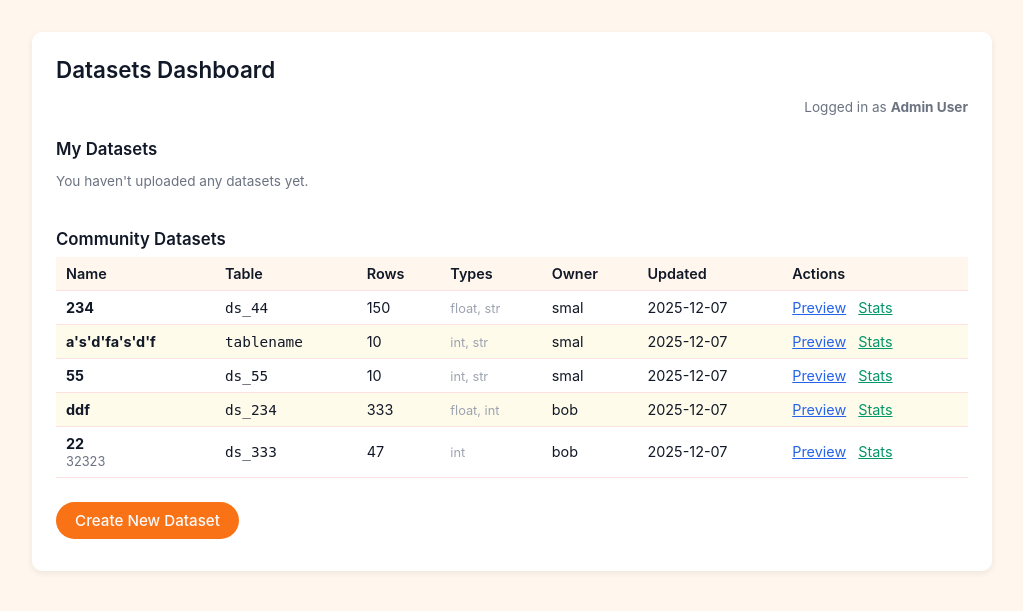
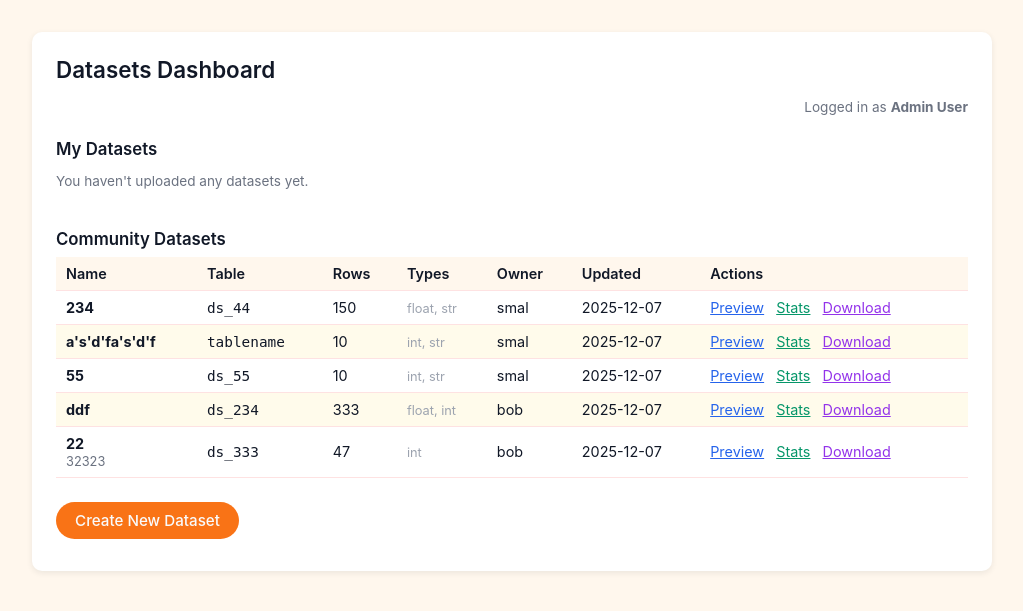
Before and after one commit to gitzhen0/Dataset_House, a Flask app: page /datasets in a window 1280 px wide. Shown: the part 48-659 px from the top of the page, without its empty margins (128-1151 px from the left). Run offline with Flask 3, Linux system fonts and the light colour scheme; a user stored in the database is signed in.

Commit message:
update new

```diff
--- a/app.py
+++ b/app.py
@@ -7,7 +7,7 @@ import shutil
 import glob
 from flask import make_response
 
-from flask import Flask, render_template, redirect, url_for, flash, request
+from flask import Flask, render_template, redirect, url_for, flash, request, send_file
 from flask_sqlalchemy import SQLAlchemy
 from flask_login import LoginManager, login_user, logout_user, login_required, current_user
 from werkzeug.security import generate_password_hash, check_password_hash
@@ -481,5 +481,26 @@ def dataset_preview(id):
 
     return render_template('dataset-preview.html', dataset=dataset, table_html=table_html)
 
+
+@app.route('/dataset/download/<int:id>')
+@login_required
+def dataset_download(id):
+    dataset = Dataset.query.get_or_404(id)
+
+
+    try:
+
+        filename = f"{dataset.name.replace(' ', '_')}.csv"
+
+        return send_file(
+            dataset.file_path,
+            as_attachment=True,
+            download_name=filename
+        )
+    except Exception as e:
+        flash(f"Error finding file: {str(e)}", "error")
+        return redirect(url_for('dataset_list'))
+
+
 if __name__ == '__main__':
     app.run(debug=True, port=5000)
--- a/templates/datasets.html
+++ b/templates/datasets.html
@@ -72,6 +72,7 @@
                 <a href="{{ url_for('dataset_preview', id=ds.id) }}" class="action-link" style="color: #2563eb;">Preview</a>
                 <a href="{{ url_for('dataset_stats', id=ds.id) }}" class="action-link" style="color: #059669;">Stats</a>
                 <a href="{{ url_for('dataset_edit', id=ds.id) }}" class="action-link">Edit</a>
+                <a href="{{ url_for('dataset_download', id=ds.id) }}" class="action-link" style="color: #9333ea;">Download</a>
             </td>
         </tr>
         {% endfor %}
@@ -110,6 +111,7 @@
             <td>
                 <a href="{{ url_for('dataset_preview', id=ds.id) }}" class="action-link" style="color: #2563eb;">Preview</a>
                 <a href="{{ url_for('dataset_stats', id=ds.id) }}" class="action-link" style="color: #059669;">Stats</a>
+                <a href="{{ url_for('dataset_download', id=ds.id) }}" class="action-link" style="color: #9333ea;">Download</a>
             </td>
         </tr>
         {% endfor %}
```
Also changed, not shown: instance/dataset_house.db.
